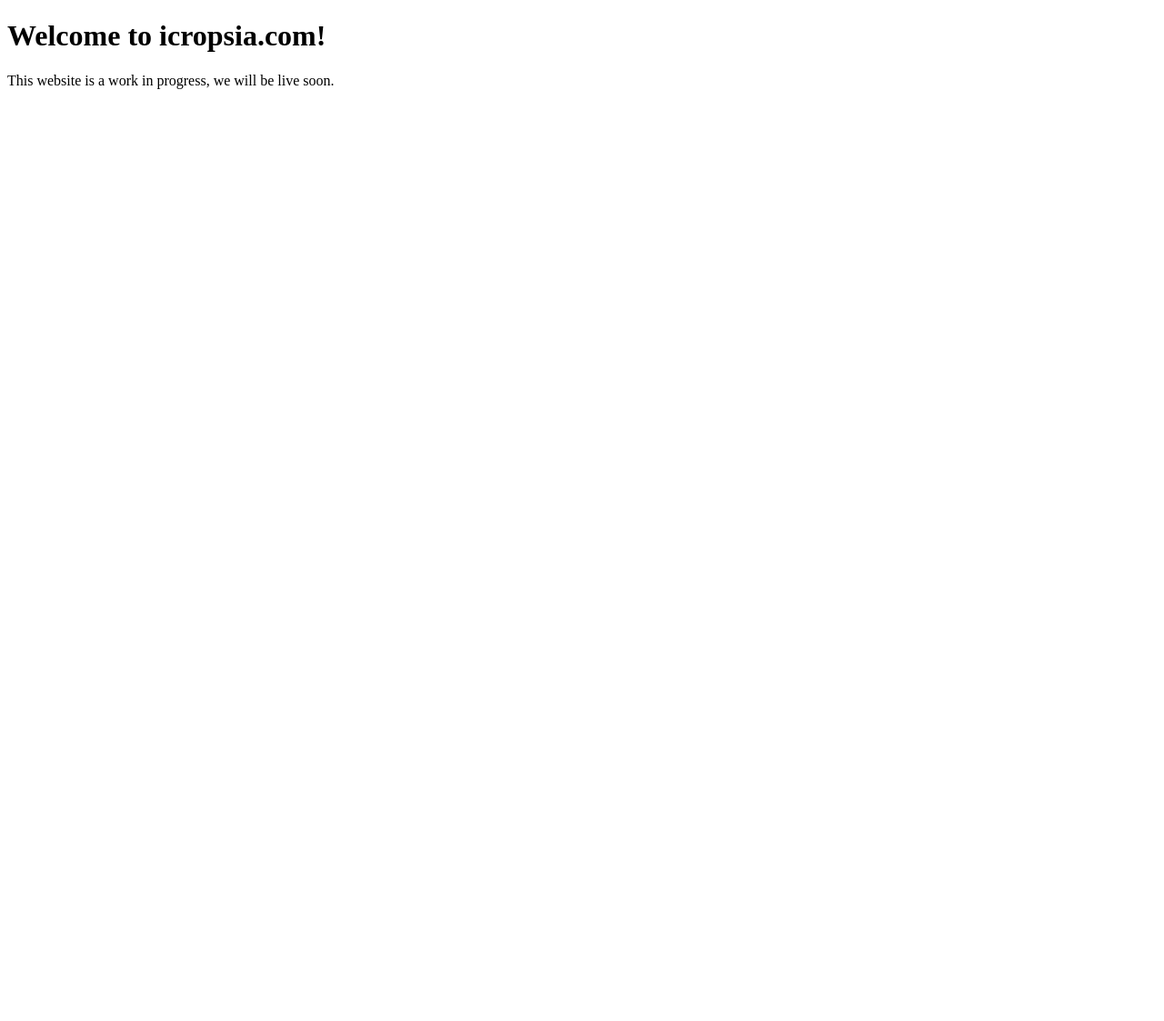
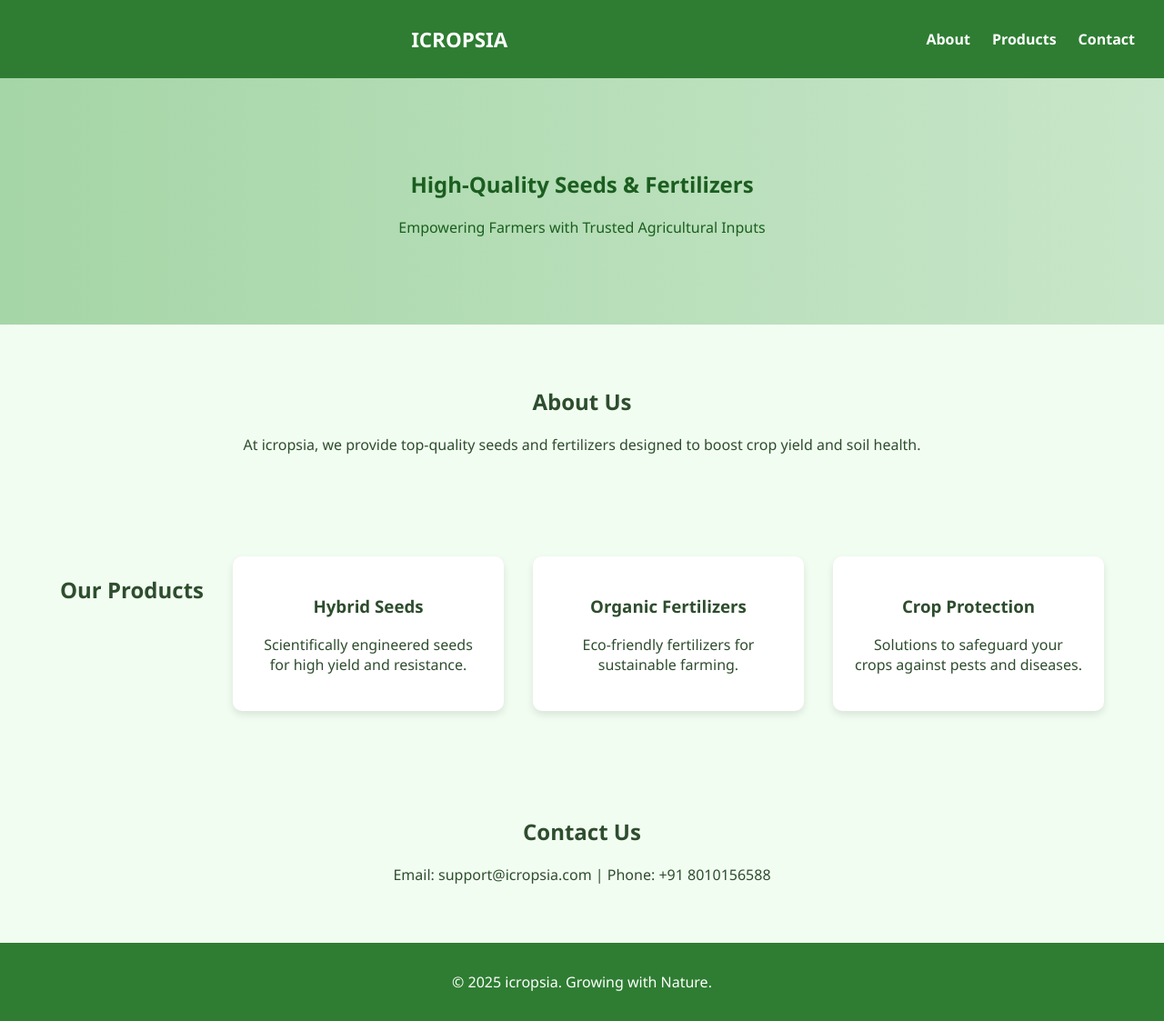
Before and after one commit to way4sahil/icropsia, a plain HTML site: page index.html in a window 1280 px wide. Shown: the whole page at 91% size. Before the commit the page ends 800 px from the top, so only its background shows below. Drawn offline with Linux system fonts and the light colour scheme.

Commit message:
Update index.html

```diff
--- a/index.html
+++ b/index.html
@@ -1,10 +1,59 @@
+
 <!DOCTYPE html>
-<html>
+<html lang="en">
 <head>
-    <title>icropsia.com</title>
+    <meta charset="UTF-8">
+    <meta name="viewport" content="width=device-width, initial-scale=1.0">
+    <title>icropsia - Seeds & Fertilizers</title>
+    <link rel="stylesheet" href="styles.css">
 </head>
 <body>
-    <h1>Welcome to icropsia.com!</h1>
-    <p>This website is a work in progress, we will be live soon.</p>
+    <header>
+        <nav class="navbar">
+            <div class="logo"><strong>ICROPSIA</strong></div>
+            <ul class="nav-links">
+                <li><a href="#about">About</a></li>
+                <li><a href="#products">Products</a></li>
+                <li><a href="#contact">Contact</a></li>
+            </ul>
+        </nav>
+    </header>
+
+    <section class="hero">
+        <h1>High-Quality Seeds & Fertilizers</h1>
+        <p>Empowering Farmers with Trusted Agricultural Inputs</p>
+    </section>
+
+    <section id="about" class="section">
+        <h2>About Us</h2>
+        <p>At icropsia, we provide top-quality seeds and fertilizers designed to boost crop yield and soil health.</p>
+    </section>
+
+    <section id="products" class="section cards">
+        <div style="margin-bottom: 1.5rem;">
+            <h2>Our Products</h2>
+        </div>
+        <div class="card">
+            <h3>Hybrid Seeds</h3>
+            <p>Scientifically engineered seeds for high yield and resistance.</p>
+        </div>
+        <div class="card">
+            <h3>Organic Fertilizers</h3>
+            <p>Eco-friendly fertilizers for sustainable farming.</p>
+        </div>
+        <div class="card">
+            <h3>Crop Protection</h3>
+            <p>Solutions to safeguard your crops against pests and diseases.</p>
+        </div>
+    </section>
+
+    <section id="contact" class="section">
+        <h2>Contact Us</h2>
+        <p>Email: support@icropsia.com | Phone: +91 8010156588</p>
+    </section>
+
+    <footer>
+        <p>© 2025 icropsia. Growing with Nature.</p>
+    </footer>
 </body>
 </html>
```
